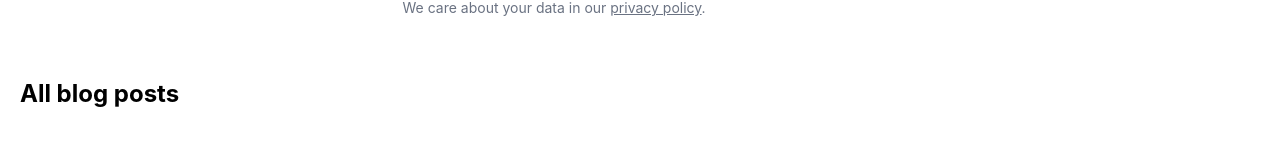
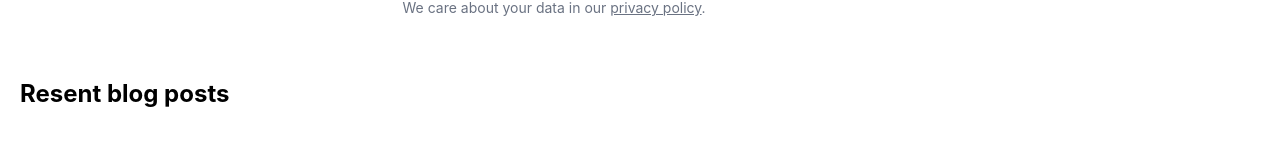
Before and after one commit to WajdMHeshme/BLOG_Task6_Adv, a React (Vite) app: page /BLOG_Task6_Adv/newsletter in a window 1280 px wide. Shown: the part 413-581 px from the top of the page. Built offline with nearby package versions, Linux system fonts and the light colour scheme.

Commit message:
some updates

```diff
--- a/src/pages/Newsletter.tsx
+++ b/src/pages/Newsletter.tsx
@@ -14,7 +14,7 @@ const Newsletter = () => {
 
       <div className="mt-[60px]">
         <h2 className="text-2xl font-bold mb-6 text-black dark:text-white">
-          All blog posts
+          Resent blog posts
         </h2>
         <div className="flex flex-wrap gap-6 justify-between" data-aos = "fade-up">
           {firstThreeOtherPosts.map((post) => (
```
